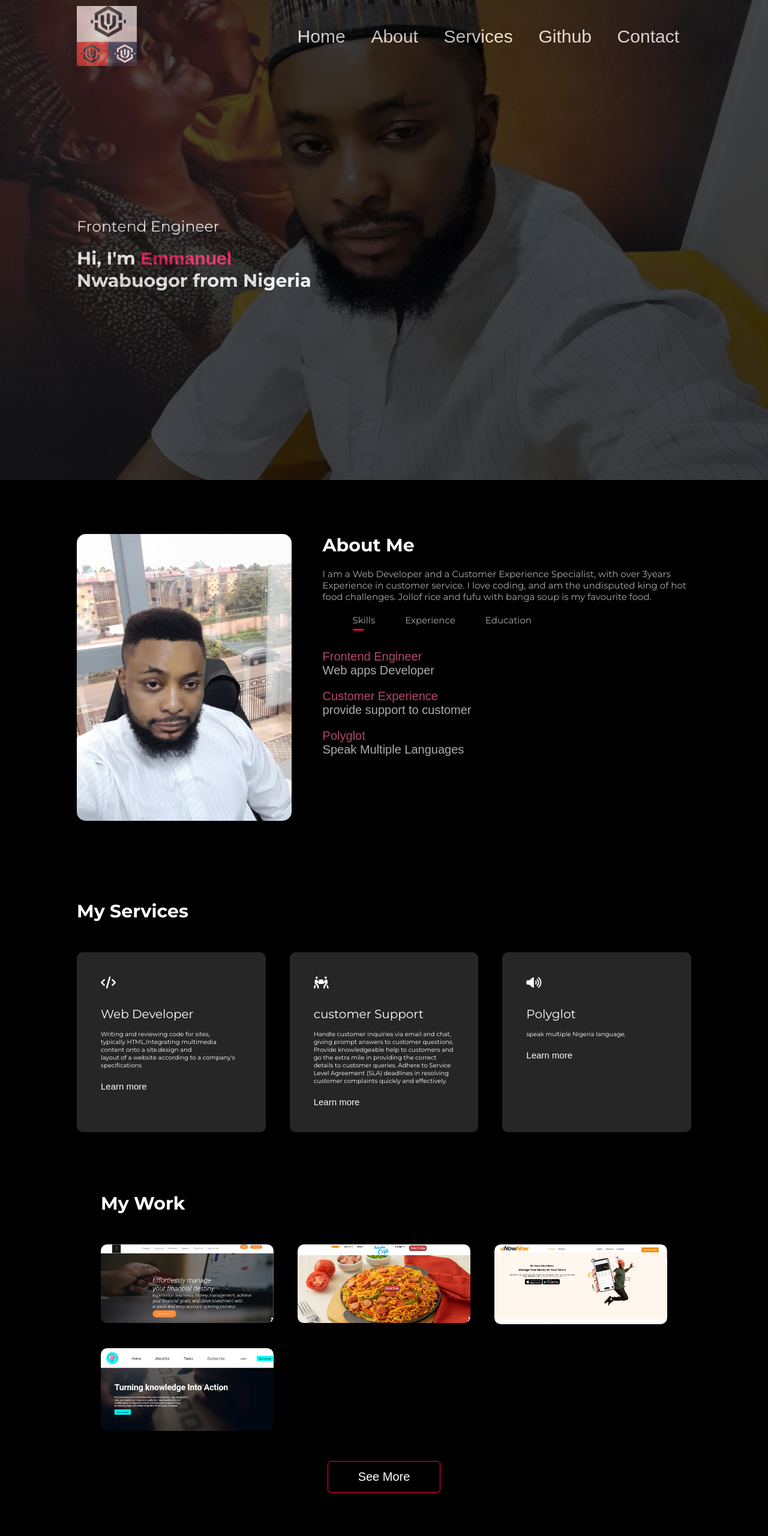
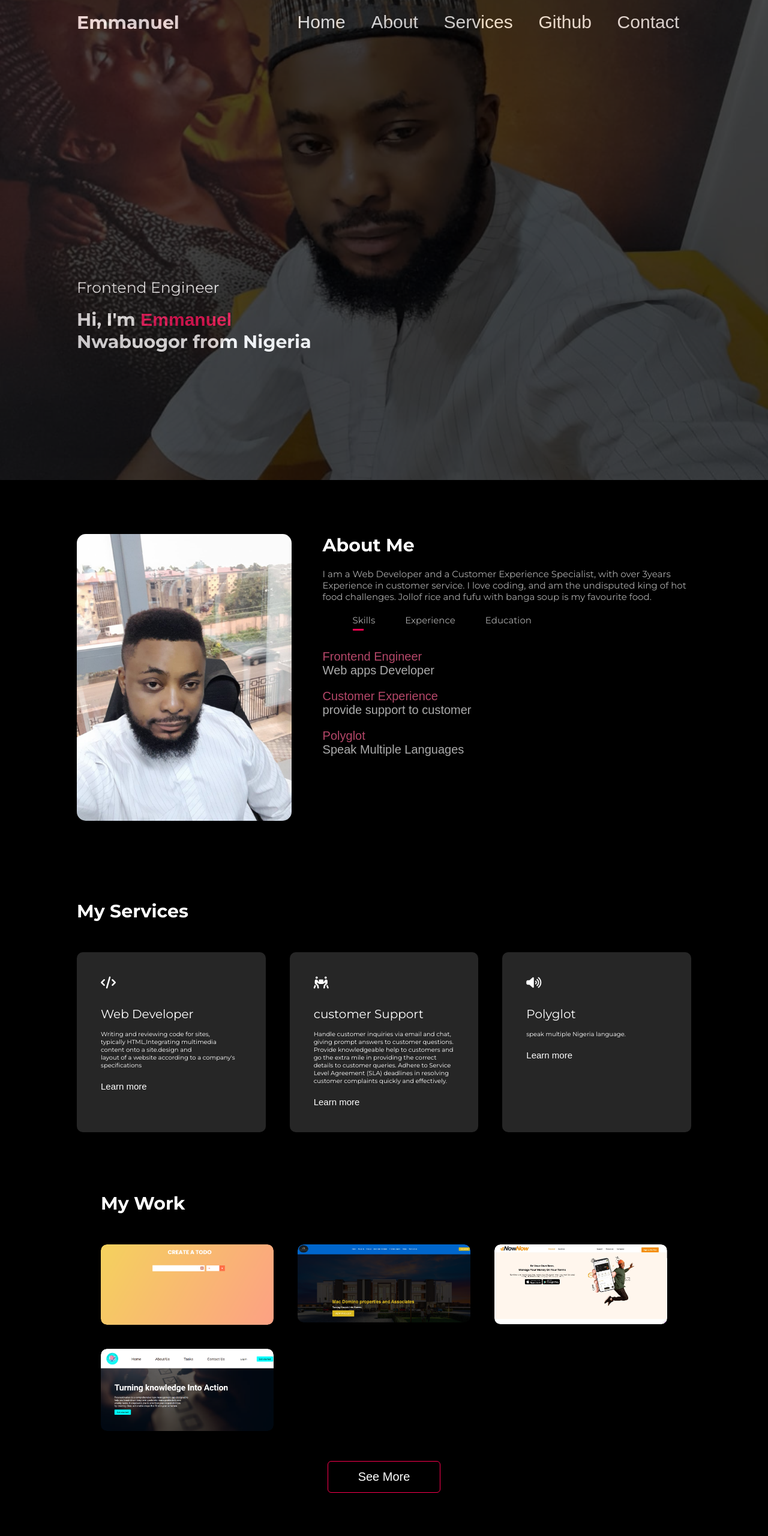
Before and after one commit to ucheson235/My-Portfolio, a plain HTML site: page index.html in a window 1280 px wide. Shown: the top 2560 px of the page at 60% size. Drawn offline with Linux system fonts and the light colour scheme.

Commit message:
more update

```diff
--- a/index.html
+++ b/index.html
@@ -17,7 +17,7 @@
         <div class="container">
           <nav>
            <div class="logo-div">
-            <img src="./asset/uc-logo-2.webp" alt="">
+              <h1>Emmanuel</h1>
            </div>
             <ul class="navLinks" id="navLinks">
               <li><a href="#header">Home</a></li>
@@ -143,8 +143,8 @@
       <h1 class="sub-title">My Work</h1>
       <div class="work-list">
         <div class="Work">
-          <a href="https://ucheson235.github.io/Money/" target="_blank">
-            <img src="./asset/my-work1.jpg" alt="my-work-image" />
+          <a href="https://ucheson235.github.io/TODO-TASKS/" target="_blank">
+            <img src="./asset/todo.png" alt="my-work-image" />
           </a>
           <div class="layer">
             <h3>Payment App</h3>
@@ -159,8 +159,8 @@
           </div>
         </div>
         <div class="Work">
-          <a href="https://ucheson235.github.io/foodie/" target="_blank">
-            <img src="./asset/my-work2.jpg" alt="my-work-image" />
+          <a href="https://ucheson235.github.io/Mac-Domino-properties/" target="_blank">
+            <img src="./asset/mac.png" alt="my-work-image" />
           </a>
           <div class="layer">
             <h3>Restaurants App</h3>
--- a/style.css
+++ b/style.css
@@ -51,8 +51,10 @@ nav{
     width: 100px;
 }
 
-.logo-div img{
+.logo-div h1{
     width: 100%;
+    border-radius: 10px;
+    font-size: 3rem;
 }
 
 
@@ -88,7 +90,7 @@ nav ul li a:hover::after{
 }
 
 .header-text{
-    margin-top: 250px;
+    margin-top: 400px;
 
 }
 
@@ -463,7 +465,7 @@ nav .fa-solid{
     }
 
     .header-text{
-        margin-top: 200px;
+        margin-top: 400px;
         font-size: 1rem;
     }
 
```
Also changed, not shown: asset/mac.png (added), asset/pay-me-app.png (added), asset/todo.png (added).
